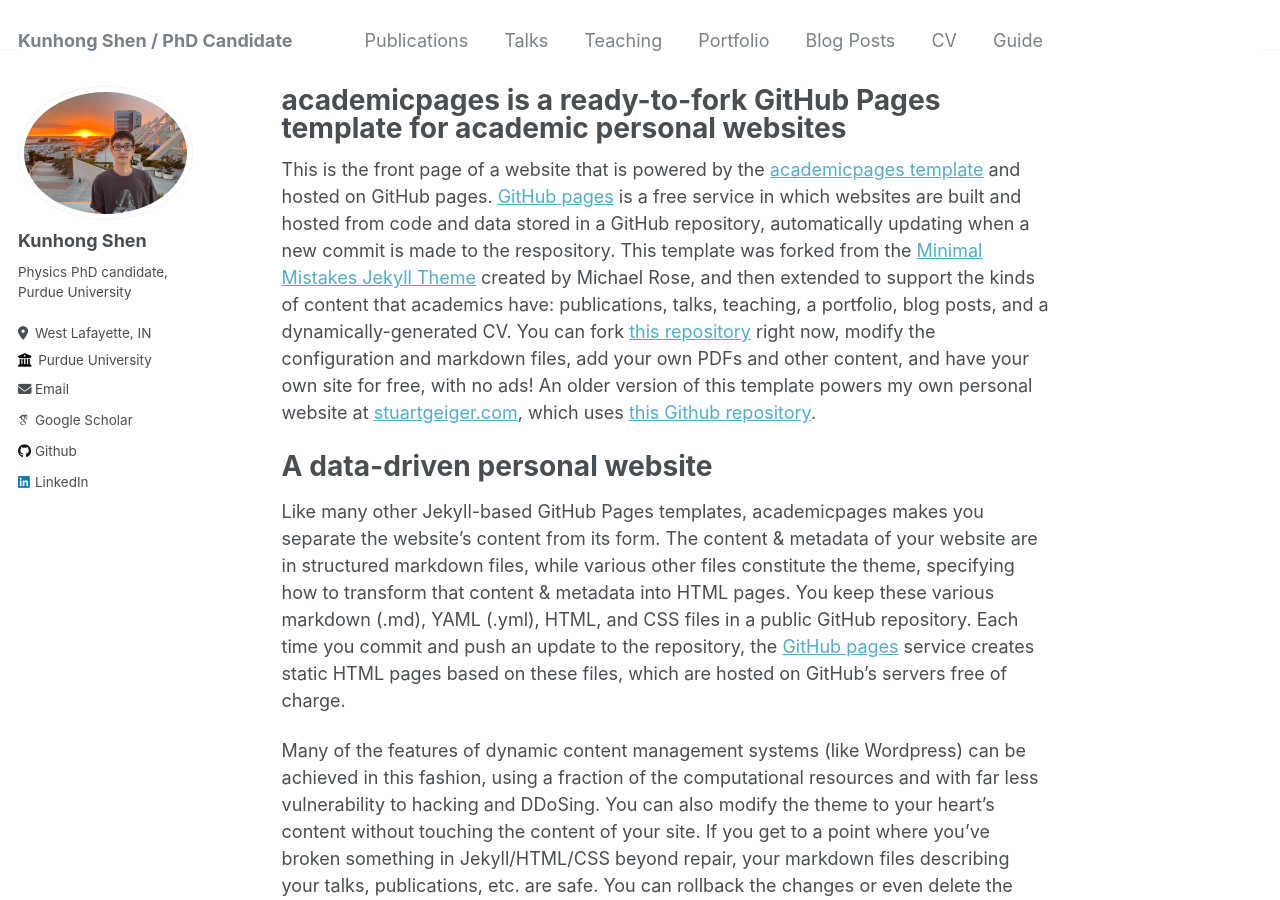
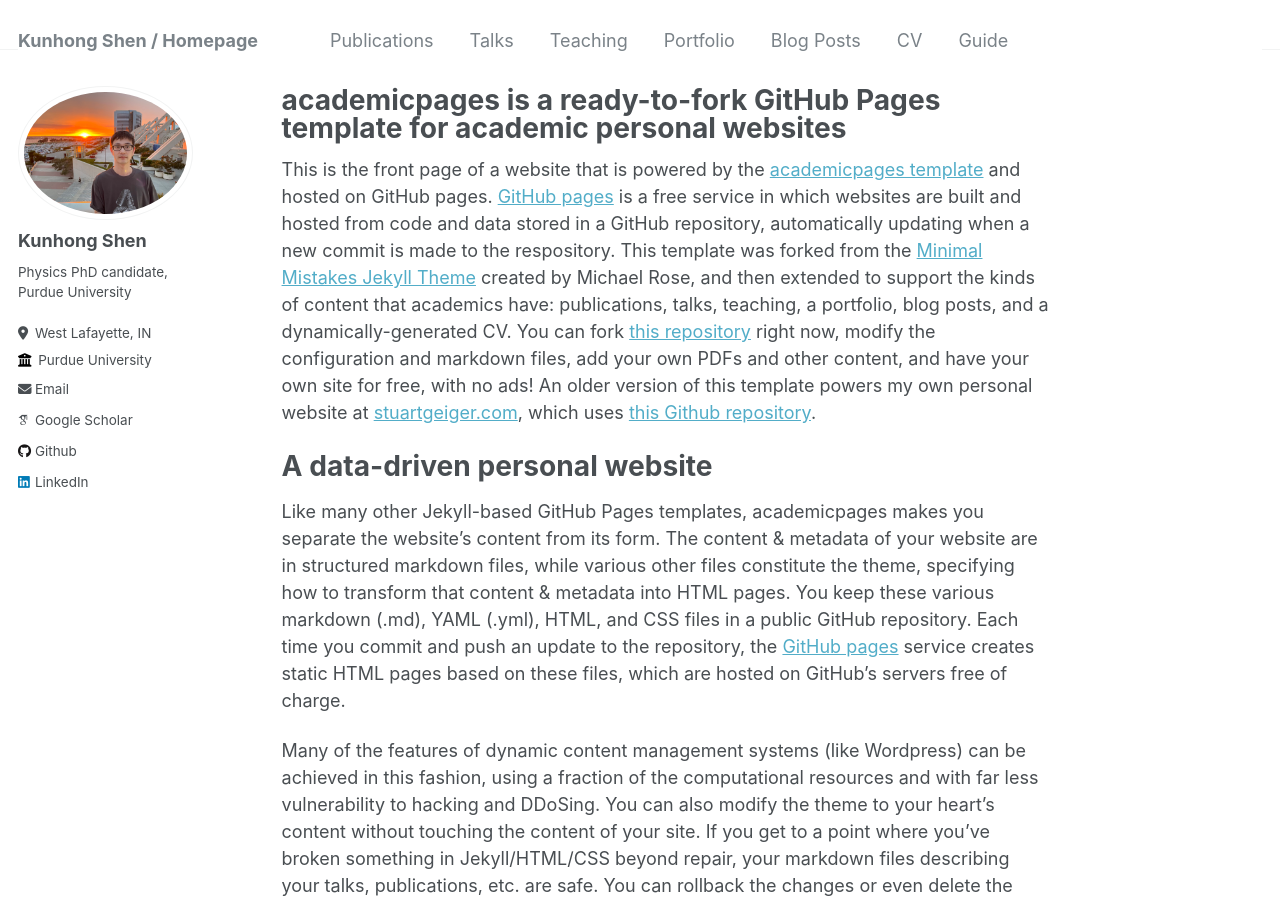
Before and after one commit to KHShen/khshen.github.io, a Jekyll site: the page built from _pages/about.md, in a window 1280 px wide and 900 px high. Built offline with Jekyll 4.4.1, drawn with Linux system fonts in a browser that asks for light colours; some web fonts are replaced.

Commit message:
Update _config.yml

```diff
--- a/_config.yml
+++ b/_config.yml
@@ -8,7 +8,7 @@
 
 # Basic Site Settings
 locale                   : "en-US"
-title                    : "Kunhong Shen / PhD Candidate"
+title                    : "Kunhong Shen / Homepage"
 title_separator          : "-"
 name                     : &name "Kunhong Shen"
 description              : &description "personal description"
```
